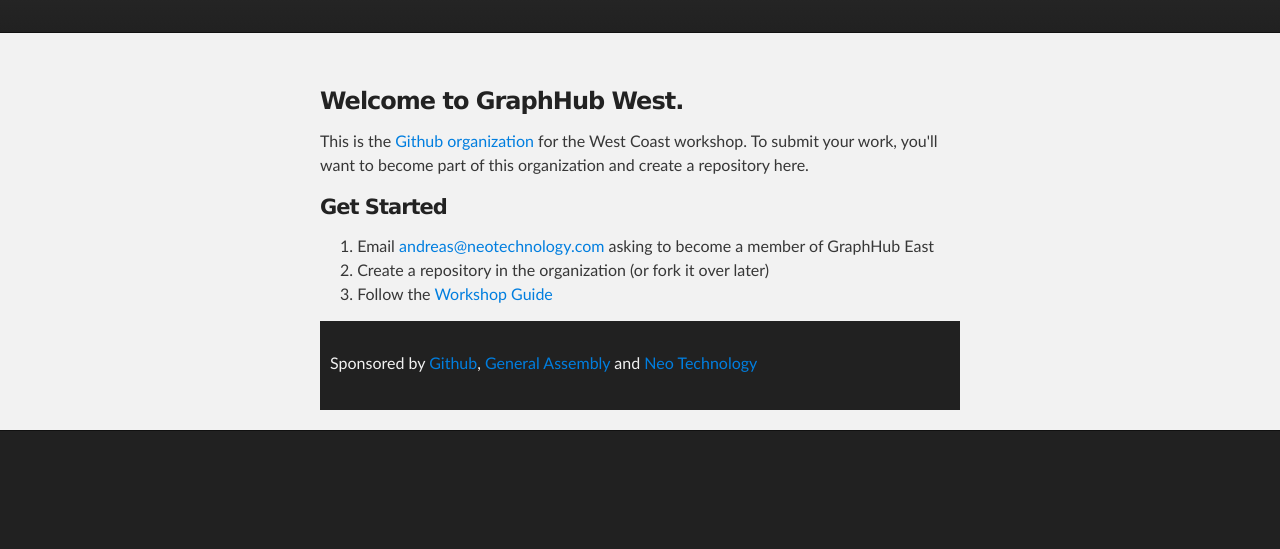
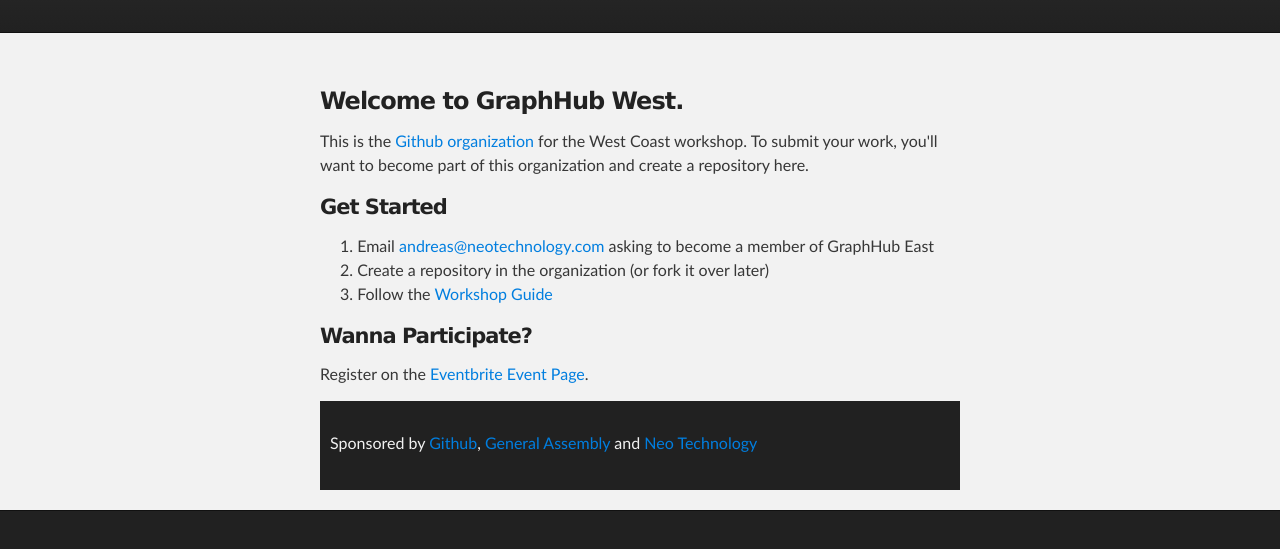
Before and after one commit to graphhub-west/graphhub-west.github.com, a plain HTML site: page index.html in a window 1280 px wide. Shown: the part 177-726 px from the top of the page. Drawn offline with Linux system fonts and the light colour scheme.

Commit message:
added link to eventbrite

```diff
--- a/index.html
+++ b/index.html
@@ -39,6 +39,9 @@
   <li>Follow the <a href="http://graphhub-east.github.com/graph-github/">Workshop Guide</a></li>
 </ol>
 
+    <h4>Wanna Participate?</h4>
+
+    <p>Register on the <a href="http://graphhubwesthack.eventbrite.com">Eventbrite Event Page</a>.</p>
 
     <!-- FOOTER  -->
     <div id="footer_wrap" class="outer">
@@ -48,6 +51,5 @@
     </div>
 
 
-
   </body>
 </html>
```
